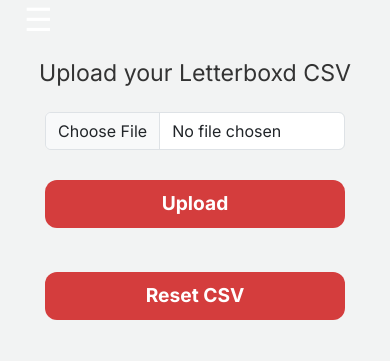
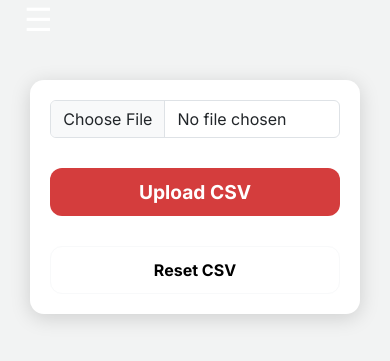
Before and after one commit to xenkou90/the-movie-picker, a Flask app: page /upload in a window 390 px wide. Shown: the part 70-431 px from the top of the page. Run offline with Flask 3, Linux system fonts and the light colour scheme; some libraries are stand-ins or nearby versions.

Commit message:
Implement card layout for mobile with improved styling.
1. Created upload-card with upload + reset grouped together

2. Added new CSS for unified button and layout consistency

3. Replaced old standalone form elements in upload.html

```diff
--- a/static/style.css
+++ b/static/style.css
@@ -294,6 +294,35 @@
     font-weight: 600;
 }
 
+
+/* ---------------------------------------------------------
+   UPLOAD PAGE — MOBILE CARD
+----------------------------------------------------------*/
+.upload-card {
+    background: white;
+    padding: 20px;
+    margin-top: 20px;
+    width: 90%;
+    max-width: 340px;
+    border-radius: 14px;
+    box-shadow: 0 4px 20px rgba(0,0,0,0.15);
+}
+
+.upload-title {
+    font-size: 1.3rem;
+    font-weight: 700;
+    margin-bottom: 15px;
+    text-align: center;
+    color: #333;
+}
+
+.reset-btn-mobile {
+    border-radius: 12px;
+    font-weight: 700;
+    height: 48px;
+}
+
+
 /* ---------------------------------------------------------
    DESKTOP OVERRIDES (min-width: 768px)
 ----------------------------------------------------------*/
--- a/templates/upload.html
+++ b/templates/upload.html
@@ -38,21 +38,21 @@
     <!-- MOBILE CSV UPLOAD CONTENT -->
     <div class="container d-flex flex-column align-items-center" style="padding-top: 60px;">
 
-        <h3 class="mb-4 text-center" style="color:#333;">Upload your Letterboxd CSV</h3>
+        <div class="upload-card">
 
-        <form method="POST" enctype="multipart/form-data" class="d-flex flex-column align-items-center w-100" style="max-width: 300px;">
+            <form method="POST" enctype="multipart/form-data" class="upload-section">
                 <input type="file" name="csv_file" class="form-control mb-3">
-            <button type="submit" class="btn btn-danger w-100">Upload</button>
+                <button type="submit" class="btn btn-danger w-100">Upload CSV</button>
             </form>
 
             {% if upload_message %}
                 <p class="mt-3 text-success text-center">{{ upload_message }} movies!</p>
             {% endif %}
 
-        <form method="POST" action="/reset" class="mt-3 w-100" style="max-width: 300px;">
-            <button class="btn btn-danger w-100">Reset CSV</button>
+            <form method="POST" action="/reset" class="reset-section mt-3">
+                <button class="btn btn-light w-100 reset-btn-mobile">Reset CSV</button>
             </form>
-
+        </div>
     </div>
 
     <!-- MOBILE MENU -->
```
Lines whose indentation alone changed are shown as unchanged.
